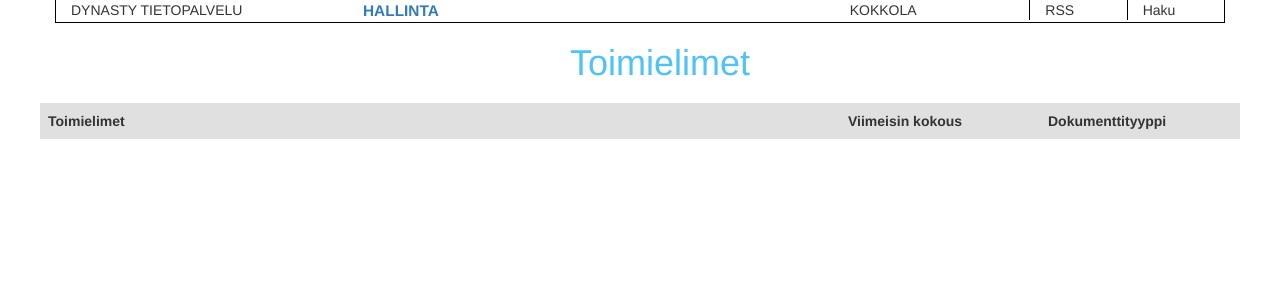
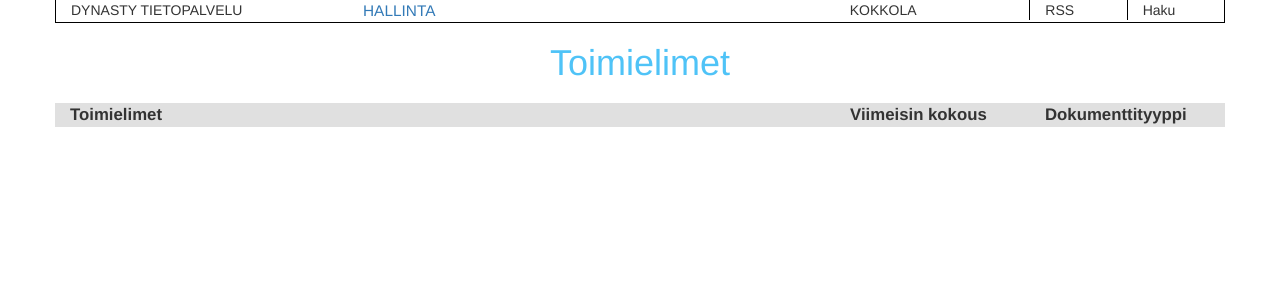
Before and after one commit to ArttuU/N-ytt-, a PHP site: page /toimielimet.php in a window 1280 px wide. Shown: the top 300 px of the page. Run offline with PHP 8.4, Linux system fonts and the light colour scheme; data that the repository does not hold is empty.

Commit message:
tyylit päivitetty

```diff
--- a/styles.css
+++ b/styles.css
@@ -2,9 +2,9 @@ html{
     font-family: helvetica;
 }
 .nimi{
-    text-align:center;
+    text-align: center;
     color: #4FC3F7;
-    margin: 2rem;
+    margin: 2rem 0 2rem 0;
 }
 h1{
     margin: 0;
@@ -13,7 +13,10 @@ h1{
     background-color: #E0E0E0;
     font-weight: bold;
     margin: 0 0 1rem 0;
-    padding: .8rem;
+    font-size: 120%;
+}
+.otsikot p{
+
 }
 .header{
     border: 1px solid black;
@@ -41,3 +44,22 @@ a{
 a:hover{
     text-decoration: none;
 }
+
+
+/* Mobile */
+@media screen and (max-width: 320px){
+    .otsikot{
+        margin: 0;
+        padding: 0;
+    }
+    .otsikot:last-of-type{
+        margin-bottom: 1rem;
+        padding-bottom: 1rem;
+    }
+    .otsikot:first-of-type{
+        padding-top: 1rem;
+    }
+    a{
+        font-size: 120%;
+    }
+}
--- a/toimielimet.php
+++ b/toimielimet.php
@@ -5,7 +5,7 @@
       <meta charset="utf-8">
         <link rel="stylesheet" href="https://maxcdn.bootstrapcdn.com/bootstrap/3.3.7/css/bootstrap.min.css" integrity="sha384-BVYiiSIFeK1dGmJRAkycuHAHRg32OmUcww7on3RYdg4Va+PmSTsz/K68vbdEjh4u" crossorigin="anonymous">
         <link rel="stylesheet" href="https://maxcdn.bootstrapcdn.com/bootstrap/3.3.7/css/bootstrap-theme.min.css" integrity="sha384-rHyoN1iRsVXV4nD0JutlnGaslCJuC7uwjduW9SVrLvRYooPp2bWYgmgJQIXwl/Sp" crossorigin="anonymous">
-
+        <meta name="viewport" content="width=device-width, initial-scale=1">
         <link rel="stylesheet" type="text/css" href="styles.css">
     </head>
     <body>
@@ -15,8 +15,7 @@
                  <p>DYNASTY TIETOPALVELU</p>
              </div>
              <div class="col-md-5">
-                 <a
-                 href="http://cosmo.kpedu.fi/~arttuuuskartano/php2017/n%C3%A4ytt%C3%B63/N-ytt-/sessio/login.php"><strong>HALLINTA</strong></a>
+                 <a href="http://cosmo.kpedu.fi/~arttuuuskartano/php2017/n%C3%A4ytt%C3%B63/N-ytt-/sessio/login.php">HALLINTA</a>
              </div>
              <div class="col-md-2 ">
                  <p>KOKKOLA</p>
@@ -29,18 +28,19 @@
             </div>
          </div>
          <div class="row">
-             <div class="col-md-12 nimi">
+             <div class="col-md-12 col-xs-12 nimi">
                  <h1>Toimielimet</h1>
              </div>
+        </div>
 
-             <div class="row">
-                 <div class="col-md-8 otsikot">
+         <div class="row">
+                 <div class="col-md-8 col-xs-12 otsikot">
                      <p>Toimielimet</p>
                  </div>
-             <div class="col-md-2 otsikot">
+             <div class="col-md-2 col-xs-12 otsikot">
                  <p>Viimeisin kokous</p>
              </div>
-             <div class="col-md-2 otsikot">
+             <div class="col-md-2 col-xs-12 otsikot">
                  <p>Dokumenttityyppi</p>
              </div>
          </div>
@@ -69,10 +69,9 @@
           $my -> close();
            ?>
 
+         </div>
+     </div>
 
-      </div>
-     </div>
-   </div>
 
         <script src="https://maxcdn.bootstrapcdn.com/bootstrap/3.3.7/js/bootstrap.min.js" integrity="sha384-Tc5IQib027qvyjSMfHjOMaLkfuWVxZxUPnCJA7l2mCWNIpG9mGCD8wGNIcPD7Txa" crossorigin="anonymous"></script>
     </body>
```
